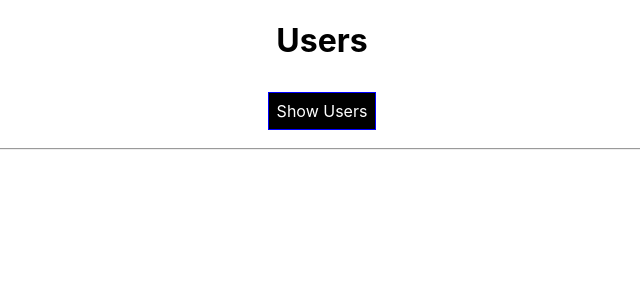
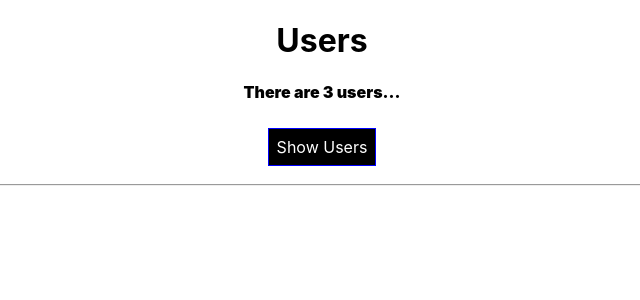
Before and after one commit to robinucar/User-Project, a React (Create React App) app: page / in a window 1280 px wide. Shown: the top 300 px of the page, without its empty margins (318-958 px from the left). Built offline with nearby package versions, Linux system fonts and the light colour scheme.

Commit message:
add some dynamic styles

```diff
--- a/package.json
+++ b/package.json
@@ -6,9 +6,11 @@
     "@testing-library/jest-dom": "^4.2.4",
     "@testing-library/react": "^9.3.2",
     "@testing-library/user-event": "^7.1.2",
+    "radium": "^0.26.0",
     "react": "^16.13.0",
     "react-dom": "^16.13.0",
-    "react-scripts": "3.4.0"
+    "react-scripts": "3.4.0",
+    "styled-components": "^5.0.1"
   },
   "scripts": {
     "start": "react-scripts start",
--- a/src/App.css
+++ b/src/App.css
@@ -1,3 +1,11 @@
 .App {
   text-align: center;
 }
+
+.red {
+  color:red
+}
+
+.bold {
+  font-weight: 900;
+}
--- a/src/App.js
+++ b/src/App.js
@@ -47,7 +47,7 @@ const App = () => {
   }
 
   const deleteUsersHandler = (userIndex) => {
-    users = [...userNameState.users];
+    const users = [...userNameState.users];
     users.splice(userIndex, 1);
     setUserNameStates({users: users});
 
@@ -87,13 +87,23 @@ const App = () => {
             <hr></hr>
       </div>
     )
+    buttonStyle.backgroundColor = 'green'
   }
 
+  const classes = [];
+  if(userNameState.users.length > 0){
+    classes.push('bold')
+  }
 
+  if(userNameState.users.length <= 1){
+    classes.push('red')
+  }
+  const usersLength = `There are ${ userNameState.users.length } users...`
   return (
 
     <div className = 'App'>
       <h1>Users</h1>
+      <p className={classes.join(' ')}>{usersLength}</p>
       <button
         style = {buttonStyle}
         onClick = { toggleUsersHandler }>Show Users</button>
```
Also changed, not shown: 1 other file (tests, documents, lock files or other folders).
